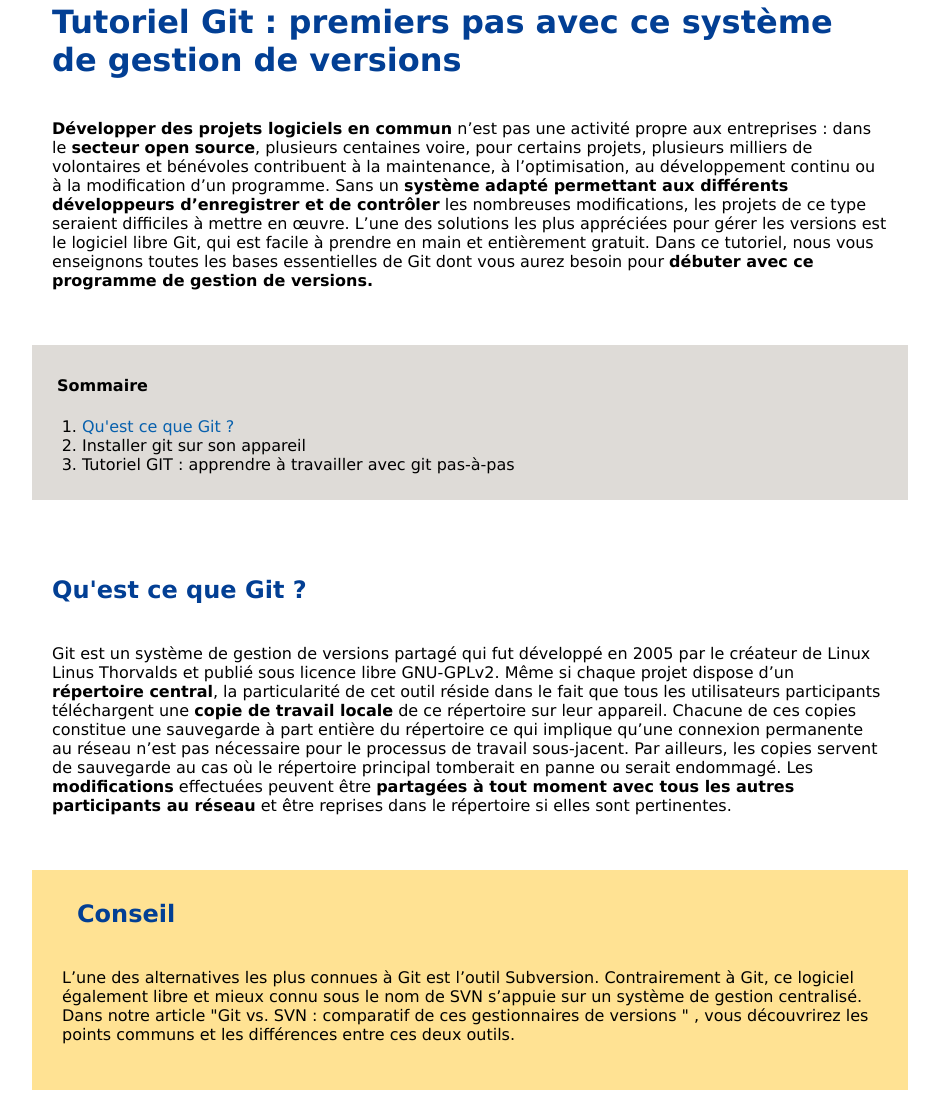
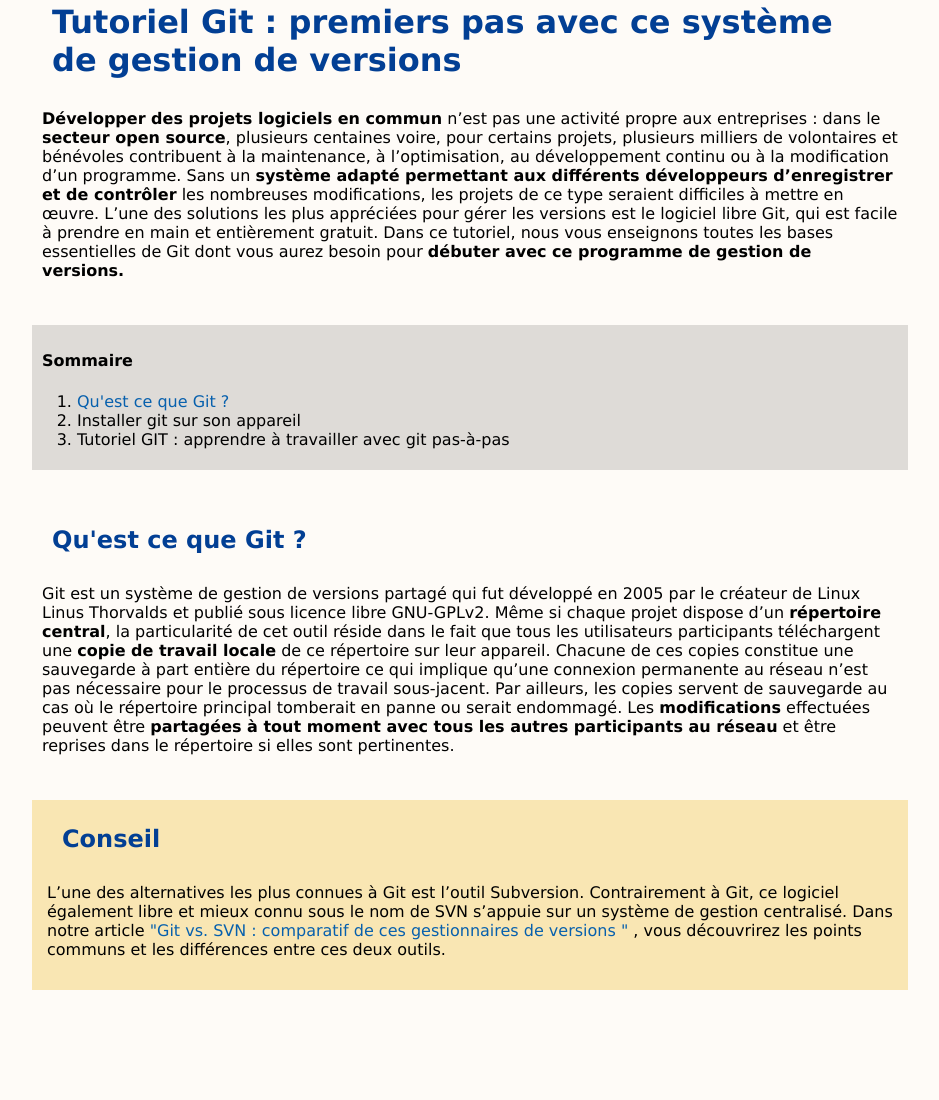
Before and after one commit to Nicocrpt/exo-19-10, a plain HTML site: page index.html in a window 1280 px wide. Shown: the part 491-1591 px from the top of the page, without its empty margins (180-1119 px from the left). After the commit the page ends 1491 px from the top, so only its background shows below. Drawn offline with Linux system fonts and the light colour scheme; files whose address does not match are found by name.

Commit message:
ajout lien article dans box conseil

```diff
--- a/index.html
+++ b/index.html
@@ -18,9 +18,9 @@
         <div>
             <h1>Tutoriel Git : premiers pas avec ce système de gestion de versions</h1>
 
-            <p><b>Développer des projets logiciels en commun</b> n’est pas une activité propre aux entreprises : dans le <b>secteur open source</b>, plusieurs centaines voire, pour certains projets, plusieurs milliers de volontaires et bénévoles contribuent à la maintenance, à l’optimisation, au développement continu ou à la modification d’un programme. Sans un <b>système adapté permettant aux différents développeurs d’enregistrer et de contrôler</b> les nombreuses modifications, les projets de ce type seraient difficiles à mettre en œuvre.
+            <p><strong>Développer des projets logiciels en commun</strong> n’est pas une activité propre aux entreprises : dans le <strong>secteur open source</strong>, plusieurs centaines voire, pour certains projets, plusieurs milliers de volontaires et bénévoles contribuent à la maintenance, à l’optimisation, au développement continu ou à la modification d’un programme. Sans un <strong>système adapté permettant aux différents développeurs d’enregistrer et de contrôler</strong> les nombreuses modifications, les projets de ce type seraient difficiles à mettre en œuvre.
 
-            L’une des solutions les plus appréciées pour gérer les versions est le logiciel libre Git, qui est facile à prendre en main et entièrement gratuit. Dans ce tutoriel, nous vous enseignons toutes les bases essentielles de Git dont vous aurez besoin pour <b>débuter avec ce programme de gestion de versions.</b></p>
+            L’une des solutions les plus appréciées pour gérer les versions est le logiciel libre Git, qui est facile à prendre en main et entièrement gratuit. Dans ce tutoriel, nous vous enseignons toutes les bases essentielles de Git dont vous aurez besoin pour <strong>débuter avec ce programme de gestion de versions.</strong></p>
         </div>
 
         <br>
@@ -43,7 +43,7 @@
 
             <h2>Qu'est ce que Git ?</h2>
 
-            <p>Git est un système de gestion de versions partagé qui fut développé en 2005 par le créateur de Linux Linus Thorvalds et publié sous licence libre GNU-GPLv2. Même si chaque projet dispose d’un <b>répertoire central</b>, la particularité de cet outil réside dans le fait que tous les utilisateurs participants téléchargent une <b>copie de travail locale</b> de ce répertoire sur leur appareil. Chacune de ces copies constitue une sauvegarde à part entière du répertoire ce qui implique qu’une connexion permanente au réseau n’est pas nécessaire pour le processus de travail sous-jacent. Par ailleurs, les copies servent de sauvegarde au cas où le répertoire principal tomberait en panne ou serait endommagé. Les <b>modifications</b> effectuées peuvent être <b>partagées à tout moment avec tous les autres participants au réseau</b> et être reprises dans le répertoire si elles sont pertinentes.</p>
+            <p>Git est un système de gestion de versions partagé qui fut développé en 2005 par le créateur de Linux Linus Thorvalds et publié sous licence libre GNU-GPLv2. Même si chaque projet dispose d’un <strong>répertoire central</strong>, la particularité de cet outil réside dans le fait que tous les utilisateurs participants téléchargent une <strong>copie de travail locale</strong> de ce répertoire sur leur appareil. Chacune de ces copies constitue une sauvegarde à part entière du répertoire ce qui implique qu’une connexion permanente au réseau n’est pas nécessaire pour le processus de travail sous-jacent. Par ailleurs, les copies servent de sauvegarde au cas où le répertoire principal tomberait en panne ou serait endommagé. Les <strong>modifications</strong> effectuées peuvent être <strong>partagées à tout moment avec tous les autres participants au réseau</strong> et être reprises dans le répertoire si elles sont pertinentes.</p>
         </div>
 
         <br>
@@ -51,7 +51,7 @@
         <div class="boxconseil">
             <h2 id="titleindent">Conseil</h2>
 
-            <p>L’une des alternatives les plus connues à Git est l’outil Subversion. Contrairement à Git, ce logiciel également libre et mieux connu sous le nom de SVN s’appuie sur un système de gestion centralisé. Dans notre article "Git vs. SVN : comparatif de ces gestionnaires de versions " , vous découvrirez les points communs et les différences entre ces deux outils.</p>
+            <p>L’une des alternatives les plus connues à Git est l’outil Subversion. Contrairement à Git, ce logiciel également libre et mieux connu sous le nom de SVN s’appuie sur un système de gestion centralisé. Dans notre article <a href="https://www.ionos.fr/digitalguide/sites-internet/developpement-web/git-ou-svn-comparaison-doutils-de-versionning/" target="_blank"> "Git vs. SVN : comparatif de ces gestionnaires de versions "</a> , vous découvrirez les points communs et les différences entre ces deux outils.</p>
         </div>
 
     </main>
--- a/style.css
+++ b/style.css
@@ -1,5 +1,6 @@
 body {
     font-family: Verdana, Geneva, Tahoma, sans-serif;
+    background-color: rgb(254, 251, 247);
     align-content: center;
     margin: auto;
     width: 70%;
@@ -33,16 +34,16 @@
 
 
 .boxconseil {
-    background-color: rgb(255, 226, 147);
+    background-color: rgb(249, 230, 179);
+    padding: 5px;
+}
+
+p {
     padding: 10px;
 }
 
-p {
-    padding: 20px;
-}
-
 #titleindent {
-    text-indent: 15px;
+    text-indent: 5px;
 }
 
 #sommaire {
```
